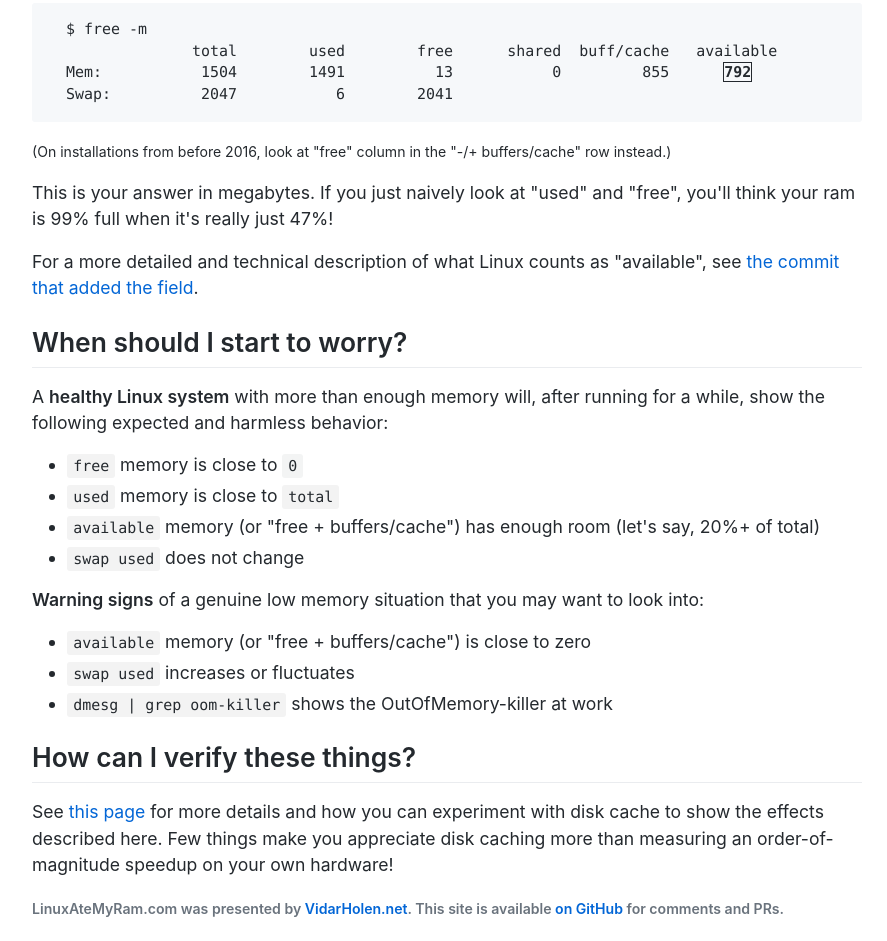
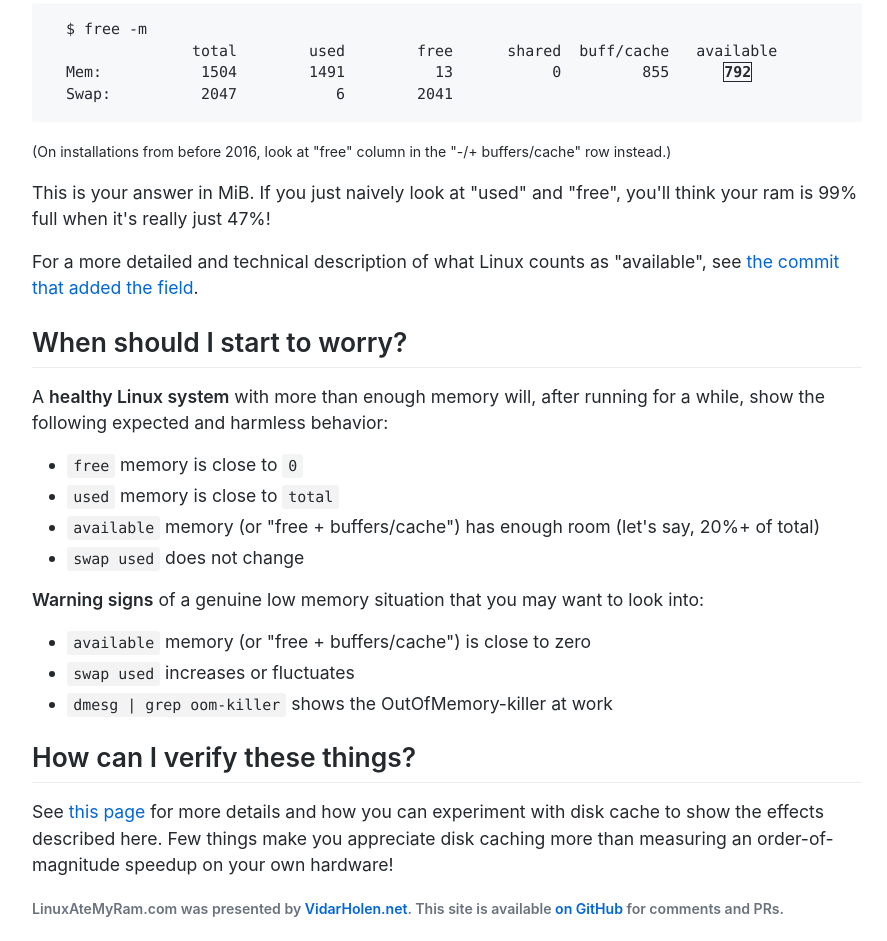
Before and after one commit to koalaman/linuxatemyram.com, a plain HTML site: page index.html in a window 1280 px wide. Shown: the part 2108-3049 px from the top of the page, without its empty margins (193-1080 px from the left). Drawn offline with Linux system fonts and the light colour scheme.

Commit message:
s/megabytes/MiB/ (fixes #12)

```diff
--- a/index.html
+++ b/index.html
@@ -106,7 +106,7 @@
   Mem:           1504        1491          13           0         855      <span style="border: 1px solid"><strong>792</strong></span>
   Swap:          2047           6        2041</pre>
         <p><small>(On installations from before 2016, look at "free" column in the "-/+ buffers/cache" row instead.)</small></p>
-        <p>This is your answer in megabytes. If you just naively look at "used" and "free", you'll think your ram is 99% full when it's really just 47%!</p>
+        <p>This is your answer in MiB. If you just naively look at "used" and "free", you'll think your ram is 99% full when it's really just 47%!</p>
         <p>For a more detailed and technical description of what Linux counts as "available", see <a href="https://git.kernel.org/pub/scm/linux/kernel/git/torvalds/linux.git/commit/?id=34e431b0ae398fc54ea69ff85ec700722c9da773">the commit that added the field</a>.</p>
 
         <h2>When should I start to worry?</h2>
```
